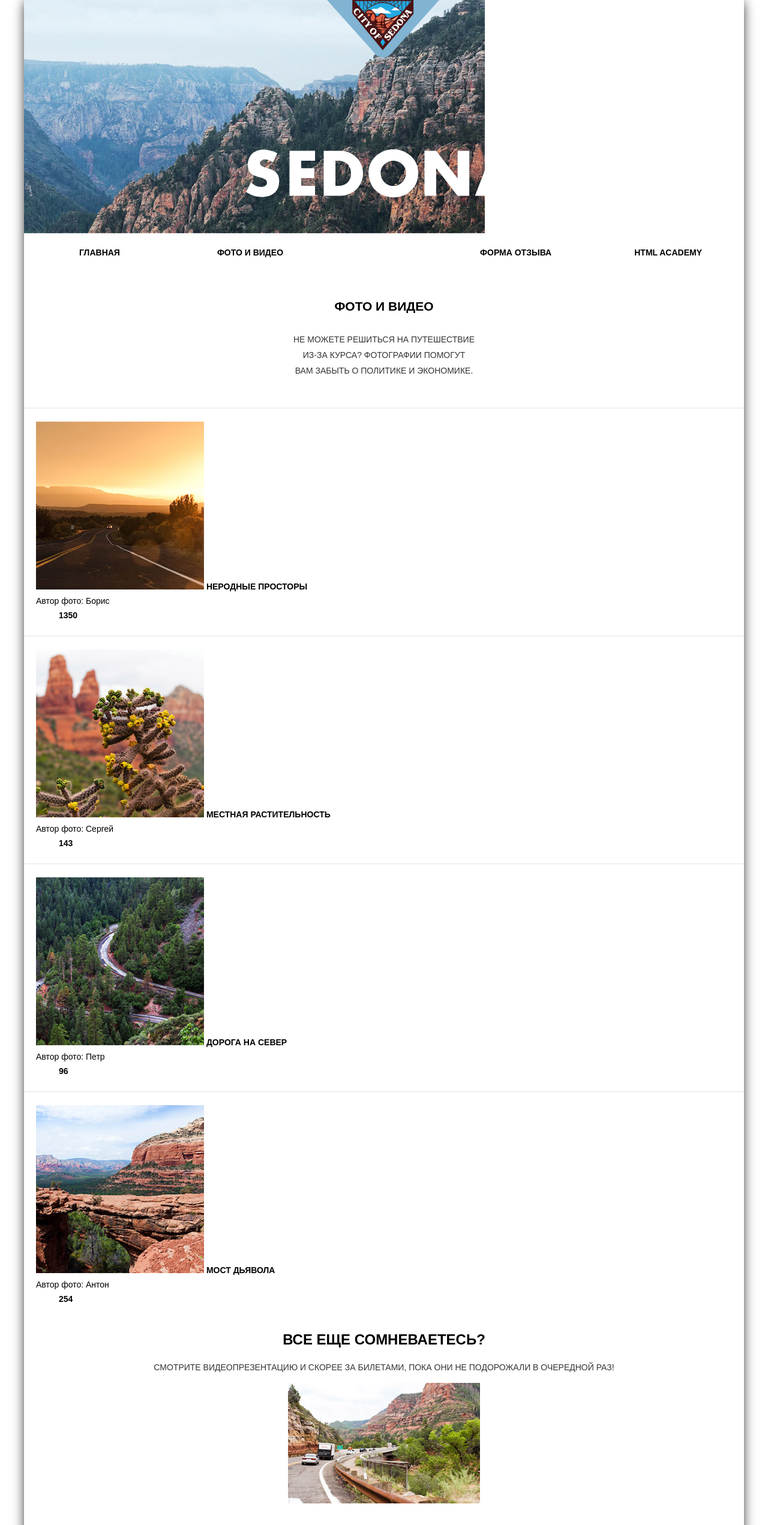
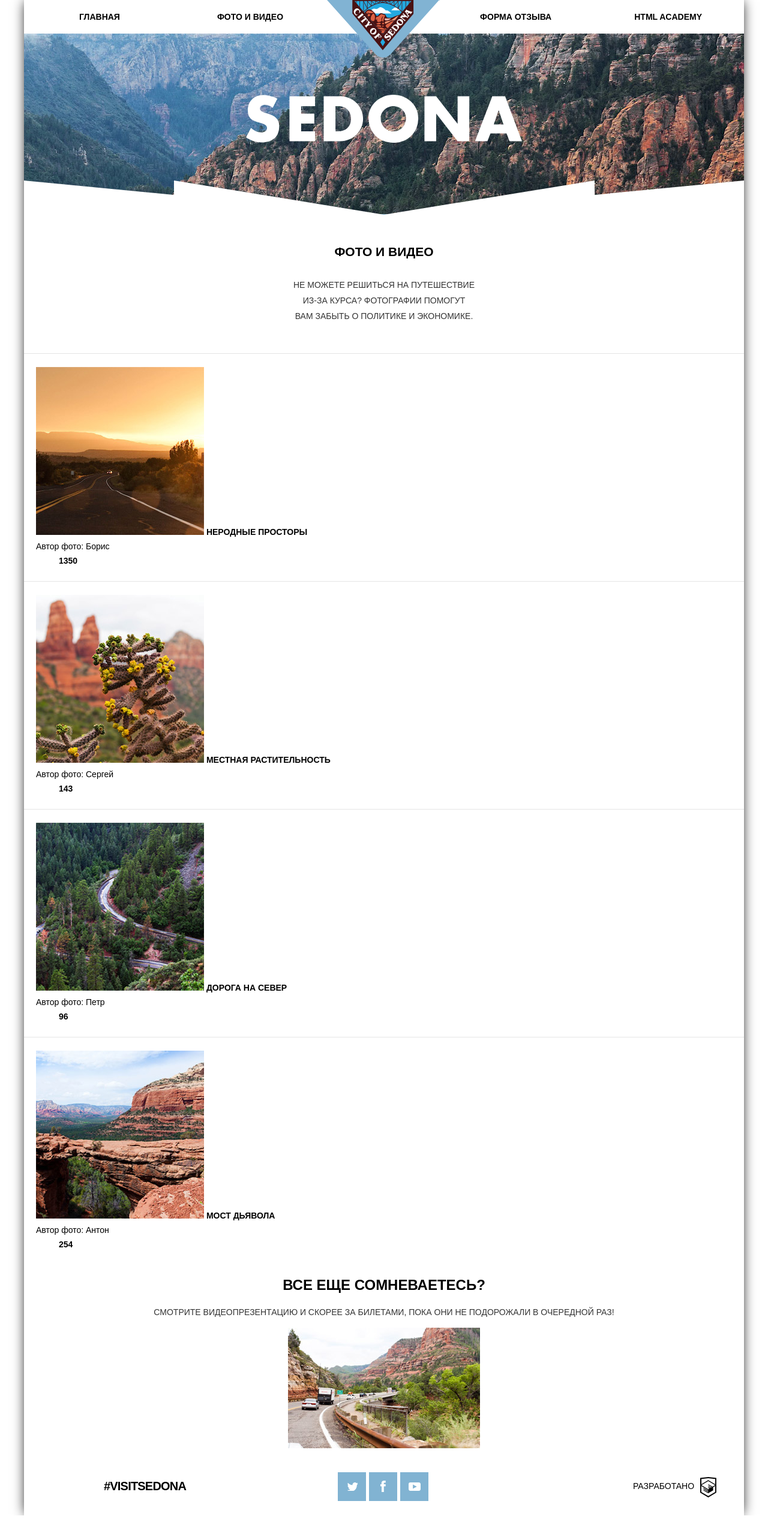
Before and after one commit to AlexanderLogosh/Sedona, a website: page photo.html in a window 1280 px wide. Shown: the top 2543 px of the page at 60% size. Drawn offline with nearby package versions, Linux system fonts and the light colour scheme.

Commit message:
little fix

```diff
--- a/photo.html
+++ b/photo.html
@@ -2,27 +2,26 @@
 <html lang="ru">
 <head>
 	<meta charset="UTF-8">
+	<meta name="viewport" content="width=device-width,initial-scale=1.0">
 	<title>Sedona</title>
 	<link href="css/normalize.css" rel="stylesheet" type="text/css">
 	<link href="css/style.css" rel="stylesheet" type="text/css">
 </head>
 <body>
 	<header class="page-header">
-		<div class="page-header__logo">
-			<img src="img/decorative/bg-back-mobile@1x.jpg" alt="main-photo">
-		</div>
 		<nav class="main-nav">
-			<button class="main-nav__toggle" type="button">Открыть меню</button>
 			<div class="main-nav__wrapper">
 				<ul class="main-nav__list">
-					<li class="main-nav__item"><a href="index.html">Главная</a></li>
-					<li class="main-nav__item"><a href="#">Фото и видео</a></li>
+					<li class="main-nav__item"><a href="#">Главная</a></li>
+					<li class="main-nav__item"><a href="photo.html">Фото и видео</a></li>
 					<li class="main-nav__item"><a href="form.html">Форма отзыва</a></li>
 					<li class="main-nav__item"><a href="#">HTML Academy</a></li>
 				</ul>
 			</div>
+			<div class="main-nav__toggle">Открыть меню</div>
 		</nav>
-		<div class="page-header__title  page-header__title--big-img"></div>
+		<div class="page-header__img"></div>
+		<div class="page-header__title"></div>
 	</header>
 	<main>
 		<article class="page-title">
@@ -64,15 +63,33 @@
 		</section>
 	</main>
 	<footer class="page-footer">
-		<b>#VISITSEDONA</b>
+		<b class="page-footer__teg">#VISITSEDONA</b>
 		<div class="social-btns">
-			<a href="#" class="social-btns__item">Twiter</a>
-			<a href="#" class="social-btns__item">Facebook</a>
-			<a href="#" class="social-btns__item">Youtube</a>
+			<a class="social-btns__item social-btns__item--twiter" href="#" >
+				<svg version="1" xmlns="http://www.w3.org/2000/svg" width="17.5" height="14.7" viewBox="0 0 17.5 14.663">
+	    		<path fill-rule="evenodd" clip-rule="evenodd" d="M11.3.2c1.7-.5 3 .2 3.7 1.1l2-.7c0 .9-.5 1.5-.8 1.7.7.2 1.3-.4 1.3-.4-.2 1-1 1.7-1.6 2-.3 6.5-3.3 10.9-10.4 10.8H5c-.4 0-4.2-.5-5-1.9 2.3.2 4-.4 4.8-1.1-1-.3-2.7-.5-3-3C2 9 2.3 9 3 9 1.8 8.1.4 7.4.5 5.2a2 2 0 0 0 1.3.5c-.7-.3-2-3.3-.9-4.9 1.9 1.9 3.9 3.6 7.4 3.7.2-2.2 1.2-3.7 3-4.3z"/>
+	    	</svg>
+				Twiter
+			</a>
+			<a class="social-btns__item social-btns__item--facebook" href="#" >
+				<svg version="1" xmlns="http://www.w3.org/2000/svg" width="8.7" height="18.9" viewBox="0 0 8.672 18.944">
+		    	<path d="M6.3 3.4h2.4V0H5.8C2.7.2 1.5 2.4 1.9 6.1H0v3.5h2V19h3.8V9.6h2.9V6.1h-3c0-1 0-2.4.6-2.7z"/>
+		    </svg>
+				Facebook
+			</a>
+			<a class="social-btns__item social-btns__item--youtube" href="#" >
+				<svg version="1" xmlns="http://www.w3.org/2000/svg" width="20" height="14" viewBox="0 0 19.979 14.015">
+   			  <path d="M17.1 0H2.8A2.8 2.8 0 0 0 0 2.8v8.4C0 12.7 1.3 14 2.8 14h14.3c1.6 0 2.9-1.3 2.9-2.8V2.8C20 1.3 18.7 0 17 0zm-10 10.4V3.6L13.7 7 7 10.4z"/>
+				</svg>
+				Youtube
+			</a>
 		</div>
 		<div class="page-footer__coopyright">
-			<span>Разработано</span>
-			<img src="" alt="">
+			<span>Разработано
+				<svg xmlns="http://www.w3.org/2000/svg" width="26.9" height="34.1" viewBox="0 0 26.943 34.09">
+    			<path d="M13.6 0h-.1L0 1.4v24.7l13.5 8 13.4-8V1.4L13.6 0zM25 12.1L13.5 5.3h-.2L2 12.1v-9L13.5 2 25 3.1v9zM13.4 6.8L25 13.5l-4.5 2.6-7-4.2v1.4l5.8 3.5-.8.6-5-3v1.4l3.8 2.3-.8.5-3-1.8v1.4l1.8 1-1.8 1.2L2 13.6l11.4-6.8zM1.9 15L13.3 22v1l-7.9-4.7v1.4l8 4.8v1.1l-8-4.7v1.4l8 4.8 8.2-4.8V17l3.4-2v10l-11.5 6.9-11.6-7v-9.8z"/>
+				</svg>
+			</span>
 		</div>
 	</footer>
 </body>
--- a/sass/blocks/review-form.scss
+++ b/sass/blocks/review-form.scss
@@ -59,7 +59,10 @@
 }
 
 
-.review-form__contacts {
+.review-form .review-form__contacts {
+	display: block;
+	padding-bottom: 28px;
+
 	legend {
 		padding-left: 10px;
 		padding-bottom: 20px;
@@ -83,6 +86,7 @@
 		padding: 0;
 		padding-top: 12px;
 		padding-left: 38px;
+		margin-bottom: 17px;
 		text-transform: none;
 		@include fonts-rules(13px, 14px, #ff5c5c, 400);
 	}
```
Also changed, not shown: css/style.css.
